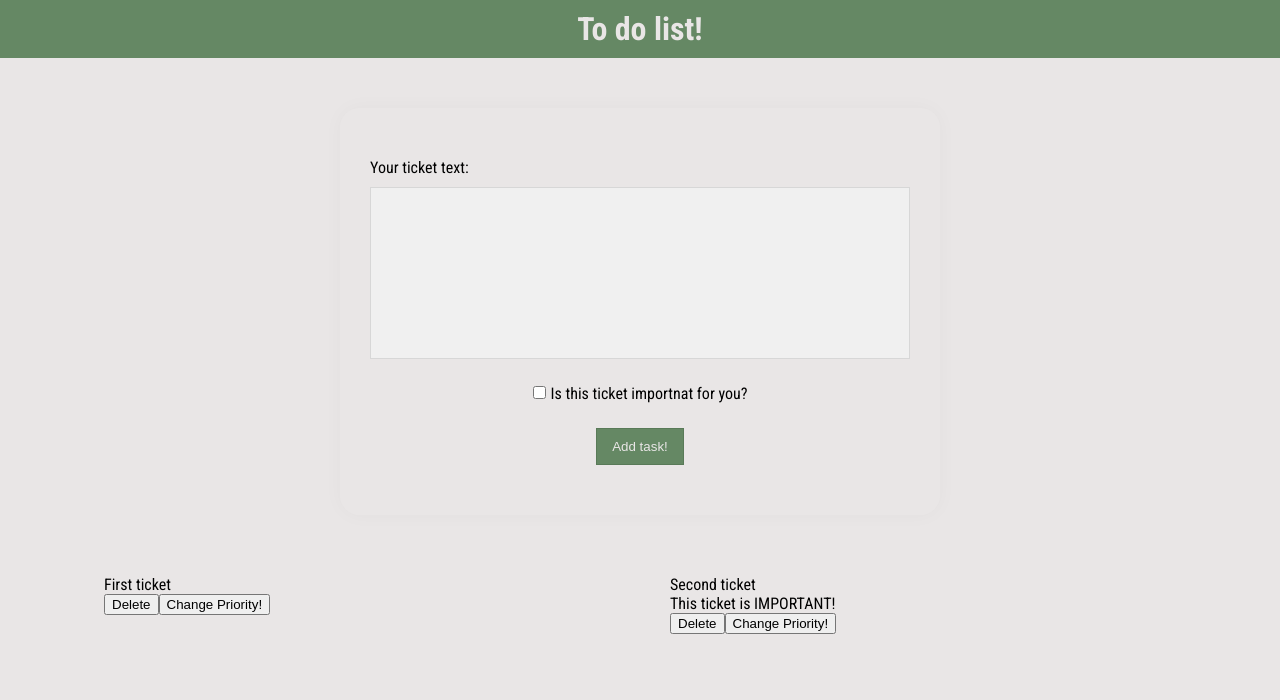
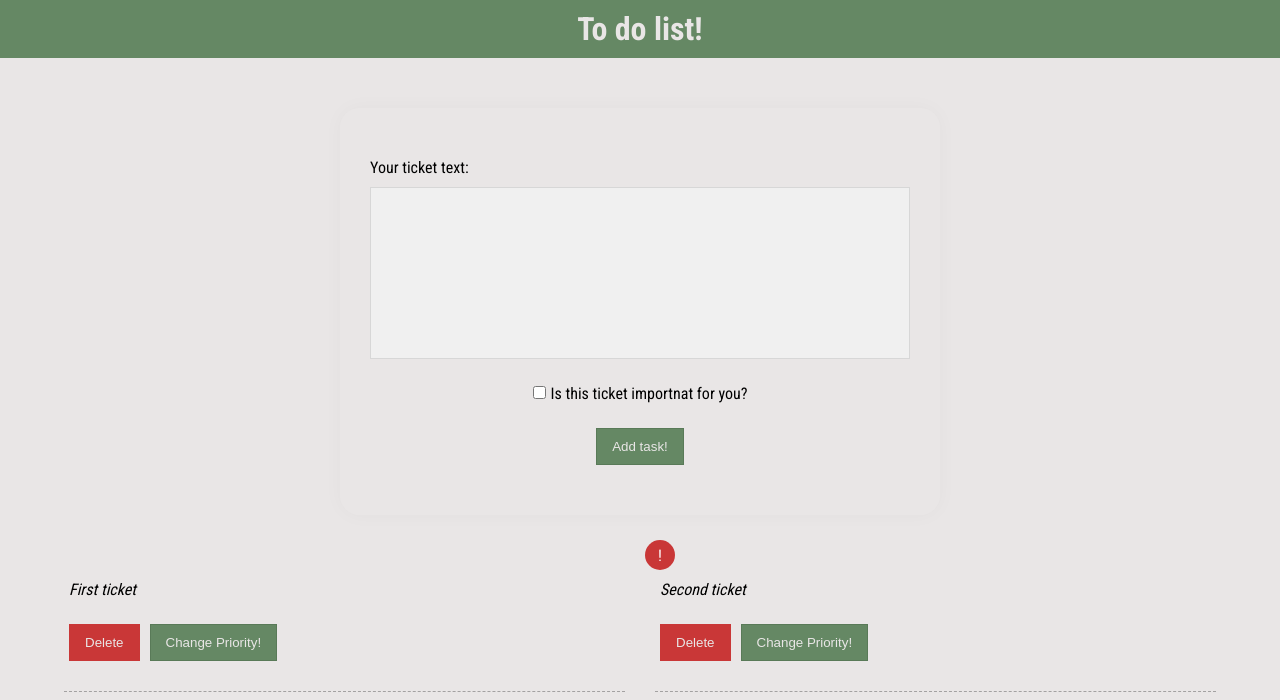
Before and after one commit to KacperNlp/-to-do-list-Vue, a Vue app: page / in a window 1280 px wide. Shown: the top 700 px of the page. Built offline with nearby package versions, Linux system fonts and the light colour scheme.

Commit message:
Styled tasks list

```diff
--- a/src/components/OneTask.vue
+++ b/src/components/OneTask.vue
@@ -1,9 +1,11 @@
 <template>
     <li class="task">
-        <p>{{ text }}</p>
-        <p v-if="isImportant">This ticket is IMPORTANT!</p>
-        <button @click="handleDeleteTask">Delete</button>
-        <button @click="handleChangePriority">Change Priority!</button>
+        <p class="task-text">{{ text }}</p>
+        <p v-if="isImportant" class="task-important">!</p>
+        <div class="task-buttons">
+            <button @click="handleDeleteTask" class="button button-delete">Delete</button>
+            <button @click="handleChangePriority" class="button">Change Priority!</button>
+        </div>
     </li>
 </template>
 <script>
@@ -37,6 +39,64 @@ export default {
     }
 }
 </script>
-<style>
 
+<style scoped>
+.task {
+    position: relative;
+    padding: 5px 5px 30px 5px;
+    border-bottom: 1px dashed rgb(163, 161, 161);
+}
+
+.task-text {
+    font-style: italic;
+    margin-bottom: 25px;
+}
+
+.task-important {
+    position: absolute;
+    top: -35px;
+    left: -10px;
+    display: flex;
+    justify-content: center;
+    align-items: center;
+    width: 30px;
+    height: 30px;
+    background: rgb(201, 55, 55);
+    color: rgb(255, 255, 255);
+    border-radius: 50%;
+}
+
+.task-buttons {
+    display: flex;
+    flex-direction: column;
+    grid-gap: 10px;
+}
+
+@media (min-width: 768px) {
+    .task-buttons {
+        flex-direction: row;
+    }
+}
+.button {
+    padding: 10px 15px;
+    background: rgb(101, 136, 100);
+    color: rgb(233, 230, 230);
+    border: 1px solid rgb(89, 122, 88);
+    cursor: pointer;
+    transition: .3s;
+}
+
+.button:hover {
+    background: rgb(233, 230, 230);
+    color: rgb(101, 136, 100);
+}
+
+.button-delete {
+    background: rgb(201, 55, 55);
+    border-color: rgb(201, 55, 55);
+}
+
+.button-delete:hover {
+    color: rgb(201, 55, 55);
+}
 </style>
--- a/src/components/TasksList.vue
+++ b/src/components/TasksList.vue
@@ -22,8 +22,10 @@ export default {
 .tasks-list {
     display: grid;
     grid-template-columns: repeat(1, 1fr);
-    grid-gap: 20px;
+    grid-gap: 60px 30px;
     width: 90%;
+    max-width: 1200px;
+    padding: 0 0 50px 0;
     list-style: none;
 }
 
```
